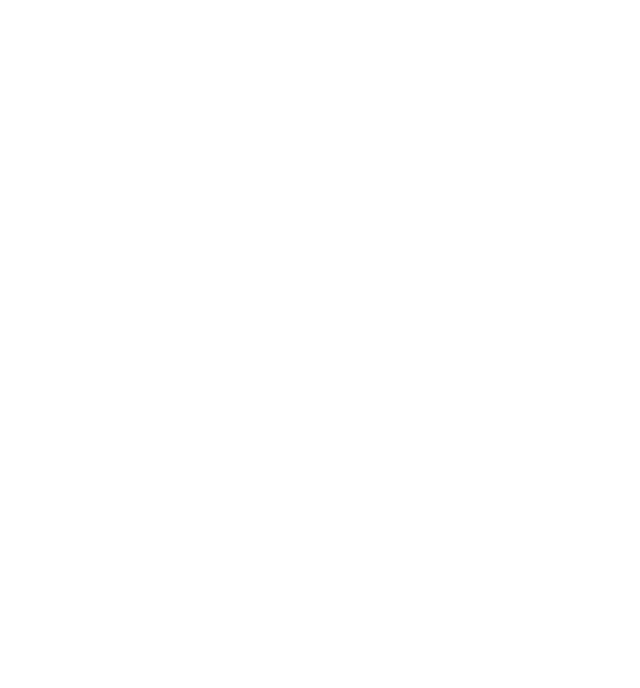
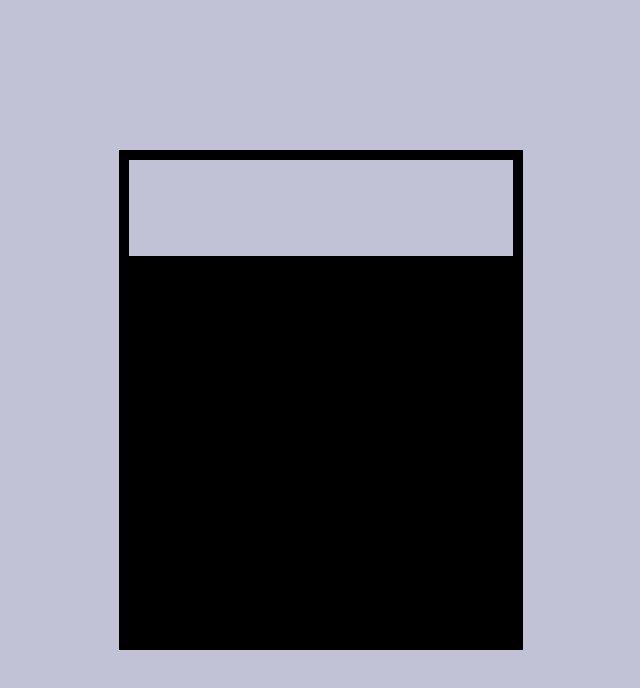
Before and after one commit to SebasttianDaza/Calculator-React, a React (Vite) app: page / in a window 1280 px wide. Shown: the top 688 px of the page, without its empty margins (319-959 px from the left). Built offline with nearby package versions, Linux system fonts and the light colour scheme.

Commit message:
Added components Card with styles
I've rendered the components above App

```diff
--- a/src/App.jsx
+++ b/src/App.jsx
@@ -1,9 +1,25 @@
+import { ErrorBoundary } from "react-error-boundary";
+
 import "./App.scss";
+import ErrorFallback from "./Errors/handleErrors";
+import CardNumber from "./Components/Card/CardNumber/CardNumber";
+import Screen from "./Components/Card/Screen/screen";
 
 function App() {
   return (
     <>
-      <main />
+      <ErrorBoundary FallbackComponent={ErrorFallback}>
+        <header className="App-Header">
+          <main className="App-Main">
+            <header className="App-header">
+              <Screen />
+            </header>
+            <article className="App-content App-content-primary" />
+            <article className="App-content App-content-secondary" />
+            <article className="App-content App-content-third" />
+          </main>
+        </header>
+      </ErrorBoundary>
     </>
   );
 }
--- a/src/App.scss
+++ b/src/App.scss
@@ -1,42 +1,46 @@
-.App {
-  text-align: center;
-}
+@import "./scss/abstracts/variables", "./scss/abstracts/mixins", "./scss/abstracts/functions";
 
-.App-logo {
-  height: 40vmin;
-  pointer-events: none;
-}
 
-@media (prefers-reduced-motion: no-preference) {
-  .App-logo {
-    animation: App-logo-spin infinite 20s linear;
+.App-Header {
+  @include display_flex(column, center, center);
+  background-color: $global-background-color-secondary;
+  width: 80%;
+  height: 60vh;
+  margin: 0 auto;
+  padding: .6rem;
+  @extend .overflow-clip;
+
+  .App-Main {
+    width: auto;
+    height: 100%;
+
+    .App-header {
+      width: 100%;
+      height: 20%;
+      background-color: $global-background-color;
+
+      @extend .overflow-clip;
     }
   }
 
-.App-header {
-  background-color: #282c34;
-  min-height: 100vh;
-  display: flex;
-  flex-direction: column;
-  align-items: center;
-  justify-content: center;
-  font-size: calc(10px + 2vmin);
-  color: white;
 }
 
-.App-link {
-  color: #61dafb;
-}
+@media screen and (min-width: 900px) {
+  .App-Header {
+    width: 30%;
+    height: 60vh;
+    margin: 0 auto;
+    padding: .6rem;
 
-@keyframes App-logo-spin {
-  from {
-    transform: rotate(0deg);
-  }
-  to {
-    transform: rotate(360deg);
+    .App-Main {
+      width: 100%;
+      height: 100%;
+
+      .App-header {
+        width: 100%;
+        height:20%;
+        background-color: $global-background-color;
       }
     }
-
-button {
-  font-size: calc(10px + 2vmin);
   }
+}
--- /dev/null
+++ b/src/Components/Card/CardNumber/CardNumber.jsx
@@ -0,0 +1,21 @@
+import { ErrorBoundary } from "react-error-boundary";
+import PropTypes from "prop-types";
+
+import "./Style/CardNumber.scss";
+import ErrorFallback from "../../../Errors/handleErrors";
+
+const CardNumber = ({ content }) => {
+  return (
+    <>
+      <ErrorBoundary FallbackComponent={ErrorFallback}>
+        <button className="Button">{content}</button>
+      </ErrorBoundary>
+    </>
+  );
+};
+
+CardNumber.propTypes = {
+  content: PropTypes.string.isRequired,
+};
+
+export default CardNumber;
--- /dev/null
+++ b/src/Components/Card/Screen/Style/screen.scss
@@ -0,0 +1,10 @@
+@import "../../../../scss/abstracts/mixins", "../../../../scss/abstracts/variables", "../../../../scss/abstracts/functions";
+
+.Screen-main {
+    @include display_flex(column, center, center);
+    background-color: $global-background-color;
+    width: auto;
+    height: 100%;
+    @extend .overflow-clip;
+
+}
--- a/src/Components/Card/Screen/screen.jsx
+++ b/src/Components/Card/Screen/screen.jsx
@@ -0,0 +1,19 @@
+import { ErrorBoundary } from "react-error-boundary";
+
+import "./Style/screen.scss";
+import ErrorFallback from "../../../Errors/handleErrors";
+
+const Screen = ({}) => {
+  return (
+    <>
+      <ErrorBoundary FallbackComponent={ErrorFallback}>
+        <article className="Screen-main">
+          <div className="Screen-before" />
+          <div className="Screen-current" />
+        </article>
+      </ErrorBoundary>
+    </>
+  );
+};
+
+export default Screen;
--- a/src/index.scss
+++ b/src/index.scss
@@ -1,13 +1,14 @@
-body {
-  margin: 0;
-  font-family: -apple-system, BlinkMacSystemFont, 'Segoe UI', 'Roboto', 'Oxygen',
-    'Ubuntu', 'Cantarell', 'Fira Sans', 'Droid Sans', 'Helvetica Neue',
-    sans-serif;
-  -webkit-font-smoothing: antialiased;
-  -moz-osx-font-smoothing: grayscale;
+@import "./scss/base/base", "./scss/abstracts/variables";
+
+body, html {
+  background-color: $global-background-color;
+
 }
 
-code {
-  font-family: source-code-pro, Menlo, Monaco, Consolas, 'Courier New',
-    monospace;
+#root {
+  display: flex;
+  width: 100%;
+  height: 100%;
+  flex-direction: column;
+  justify-content: center;
 }
--- a/src/scss/abstracts/_variables.scss
+++ b/src/scss/abstracts/_variables.scss
@@ -1,8 +1,8 @@
 //Var Global
 
 $global-font-family : 'Open Sans', sans-serif;
-$global-background-color: #8D8D8D;
-$global-background-color-secondary: #B3B3B3;
+$global-background-color: #C2C2D6;
+$global-background-color-secondary: #000000;
 $global-background-color-tertiary: #808080;
 $global-background-border-color: #FFA500;
 
--- a/src/scss/base/_base.scss
+++ b/src/scss/base/_base.scss
@@ -2,6 +2,8 @@
     box-sizing: border-box;
     margin: 0;
     padding: 0;
+    width: 100%;
+    height: 100%;
 }
 
 img {
```
Also changed, not shown: src/Components/Card/CardNumber/Style/CardNumber.scss (added). Lines whose indentation alone changed are shown as unchanged.
